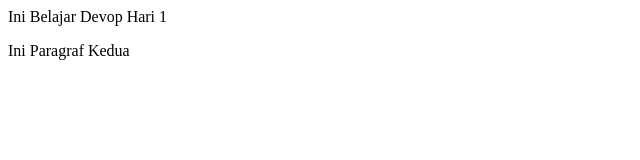
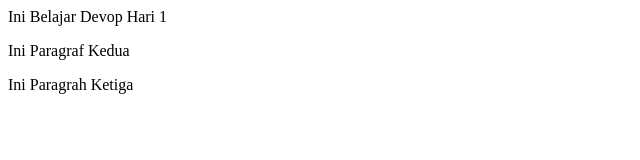
Before and after one commit to farhanabianto/repo-1, a plain HTML site: page index.html in a window 1280 px wide. Shown: the whole page, without its empty margins (0-640 px from the left). Drawn offline with Linux system fonts and the light colour scheme.

Commit message:
production branch

```diff
--- a/index.html
+++ b/index.html
@@ -1,2 +1,3 @@
 <p>Ini Belajar Devop Hari 1<p>
 <p>Ini Paragraf Kedua</p>
+<p>Ini Paragrah Ketiga</p>
```
